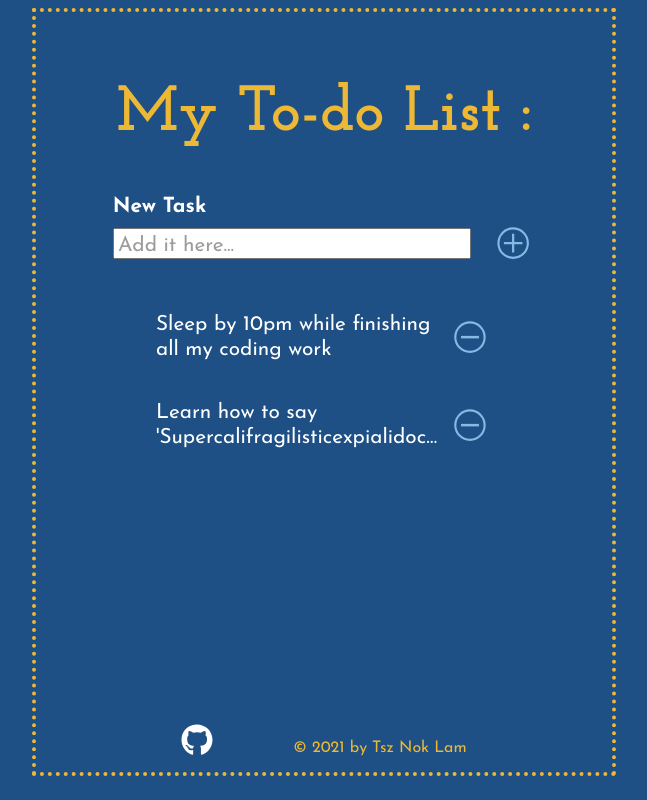
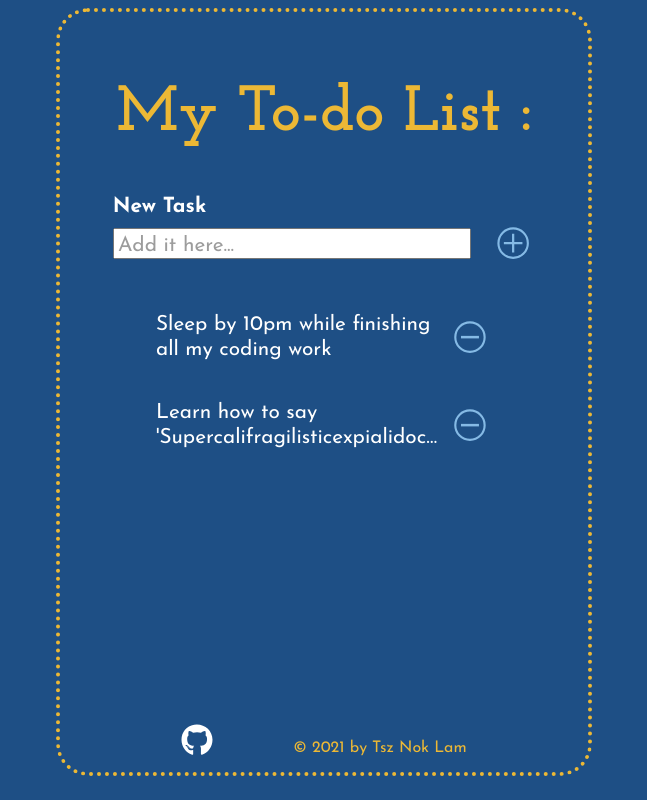
Before and after one commit to NokTNL/Odin-React-Task-App, a React (Create React App) app: page / in a window 1280 px wide. Shown: the whole page, without its empty margins (316-963 px from the left). Built offline with nearby package versions, Linux system fonts and the light colour scheme.

Commit message:
Add rounded corners to App and narrower padding
As a final brush-up

```diff
--- a/src/style/App.css
+++ b/src/style/App.css
@@ -11,8 +11,9 @@ body {
   min-width: 200px;
   max-width: 30rem; /* Or the elements inside can grow without bounds */
   margin: 0 auto; /* centering */
-  padding: 0 3rem;
+  padding: 0 1.5rem;
   border: 0.3rem dotted #ecb835;
+  border-radius: 2rem;
 
   display: flex;
   flex-direction: column;
```
